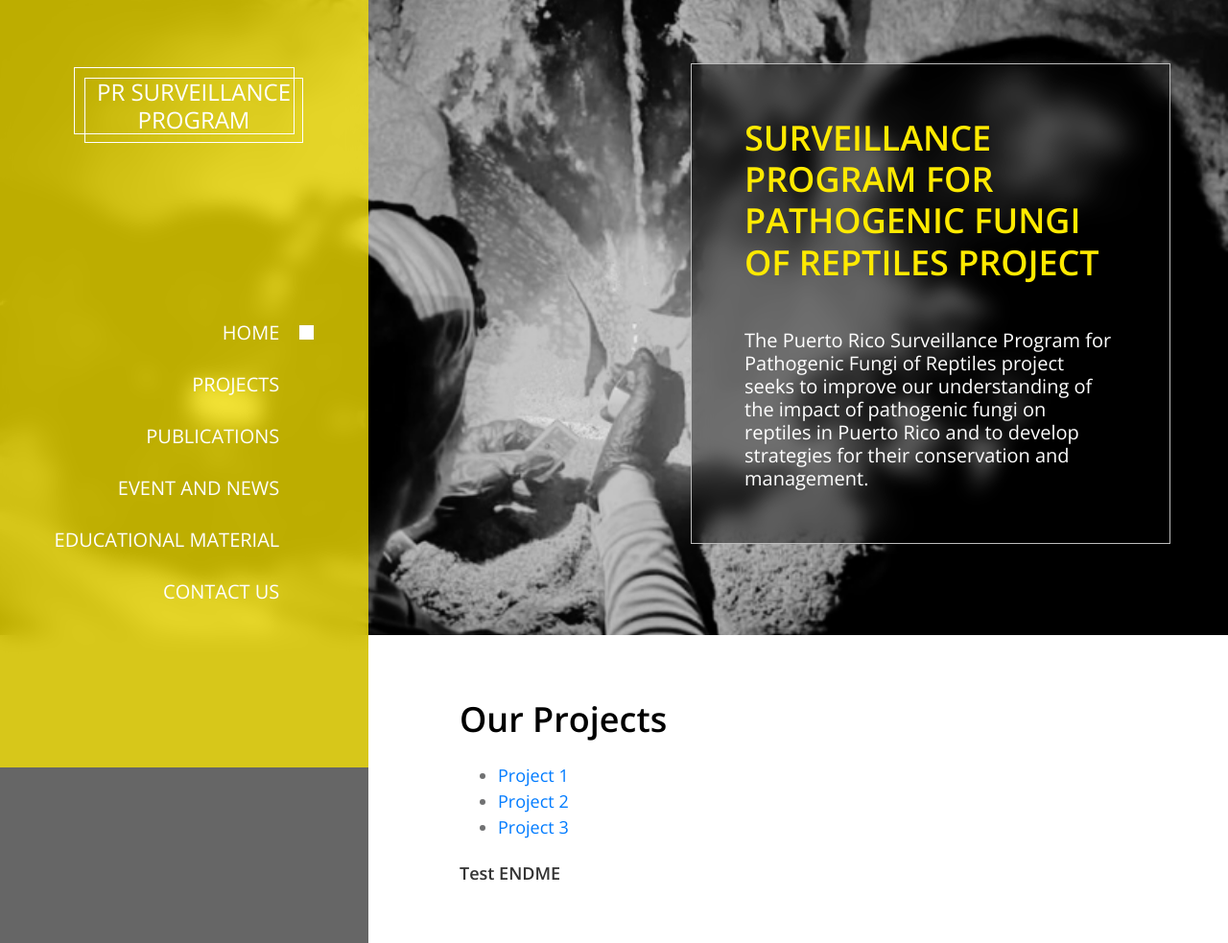
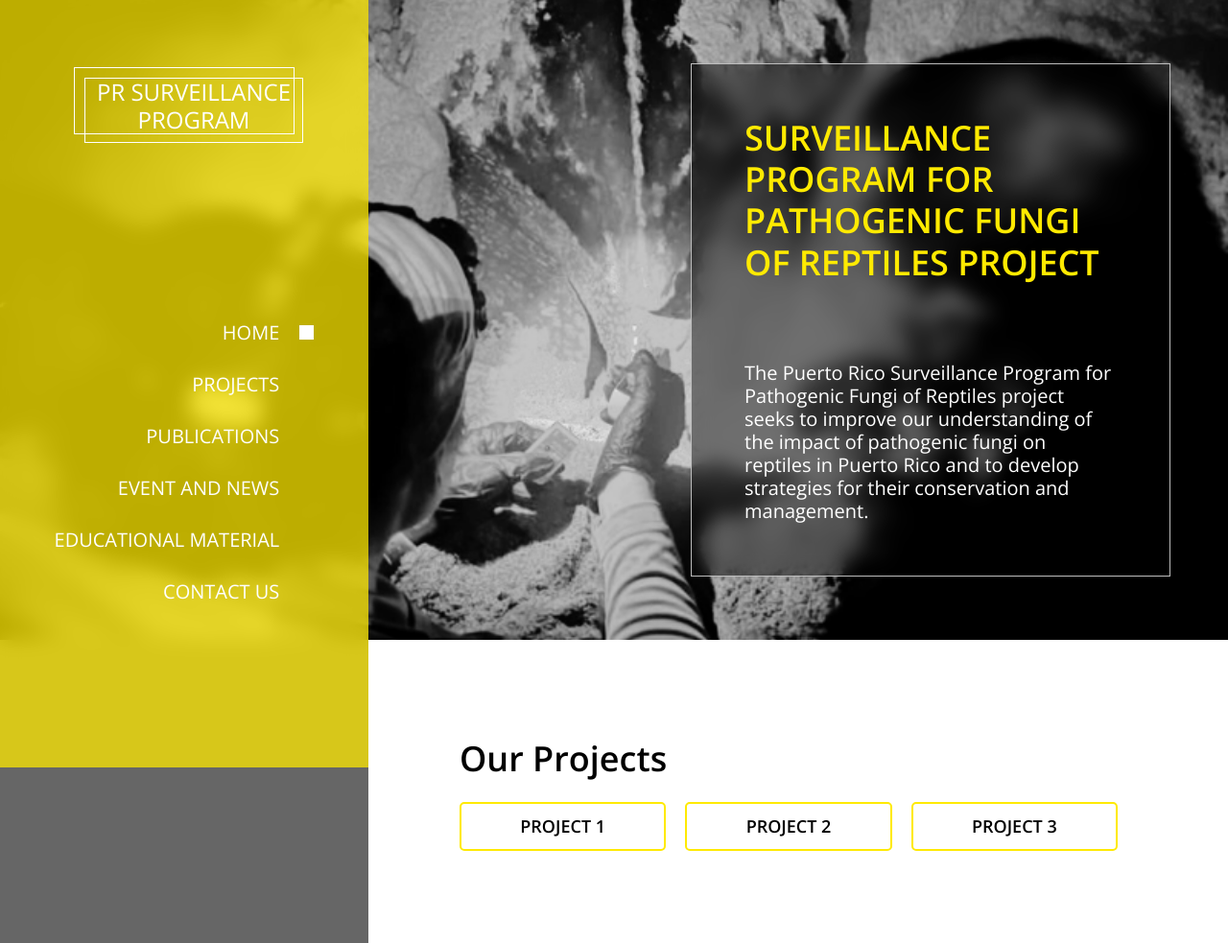
Before and after one commit to EmanuelCCOM/4305_template, a plain HTML site: page index.html in a window 1280 px wide. Shown: the top 983 px of the page at 96% size. Drawn offline with nearby package versions, Linux system fonts and the light colour scheme.

Commit message:
nav menu de los projectos se ve mejor

```diff
--- a/css/templatemo-dream-pulse.css
+++ b/css/templatemo-dream-pulse.css
@@ -699,10 +699,45 @@ figure.effect-bubba:hover p {
   color: rgb(255, 234, 0);
 }
 
-.project {
+#projects .project {
   display: none;
 }
 
-.project.active {
+#projects .project.active {
   display: block;
 }
+
+#projects nav ul {
+  list-style: none;
+  margin: 0;
+  padding: 0;
+  display: flex;
+}
+
+#projects nav li {
+  flex-grow: 1;
+  margin-right: 20px;
+}
+
+#projects nav a {
+  display: block;
+  padding: 10px;
+  text-decoration: none;
+  color: black;
+  font-size: 1em;
+  font-weight: bolder;
+  text-transform: uppercase;
+  border-radius: 5px;
+  transition: background-color 0.3s ease;
+  text-align: center;
+  border: 2px solid rgb(255, 234, 0);
+}
+
+#projects nav a:hover {
+  background-color: rgb(255, 234, 0);
+  text-decoration: underline;
+}
+
+#projects h2, p{
+  padding-top: 1em;
+}
--- a/index.html
+++ b/index.html
@@ -188,10 +188,6 @@ https://templatemo.com/tm-536-dream-pulse
                      species complex detection. Additionally, the mycobiome of nests will be assessed for the first time.
                   </p>
                 </section>
-
-                <p class="mb-5">
-                  Test ENDME
-                </p>
             </div>
             </section>
           </div>
```
